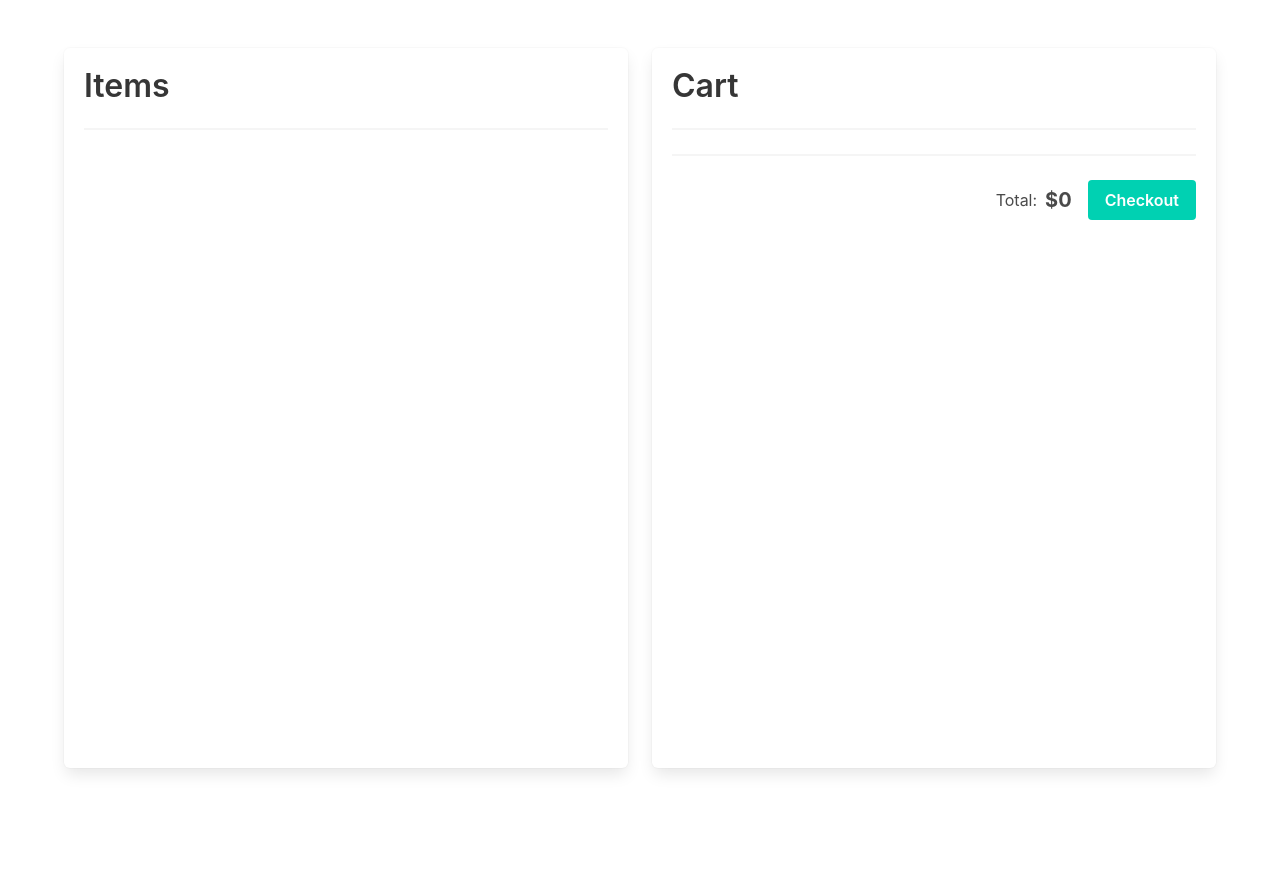
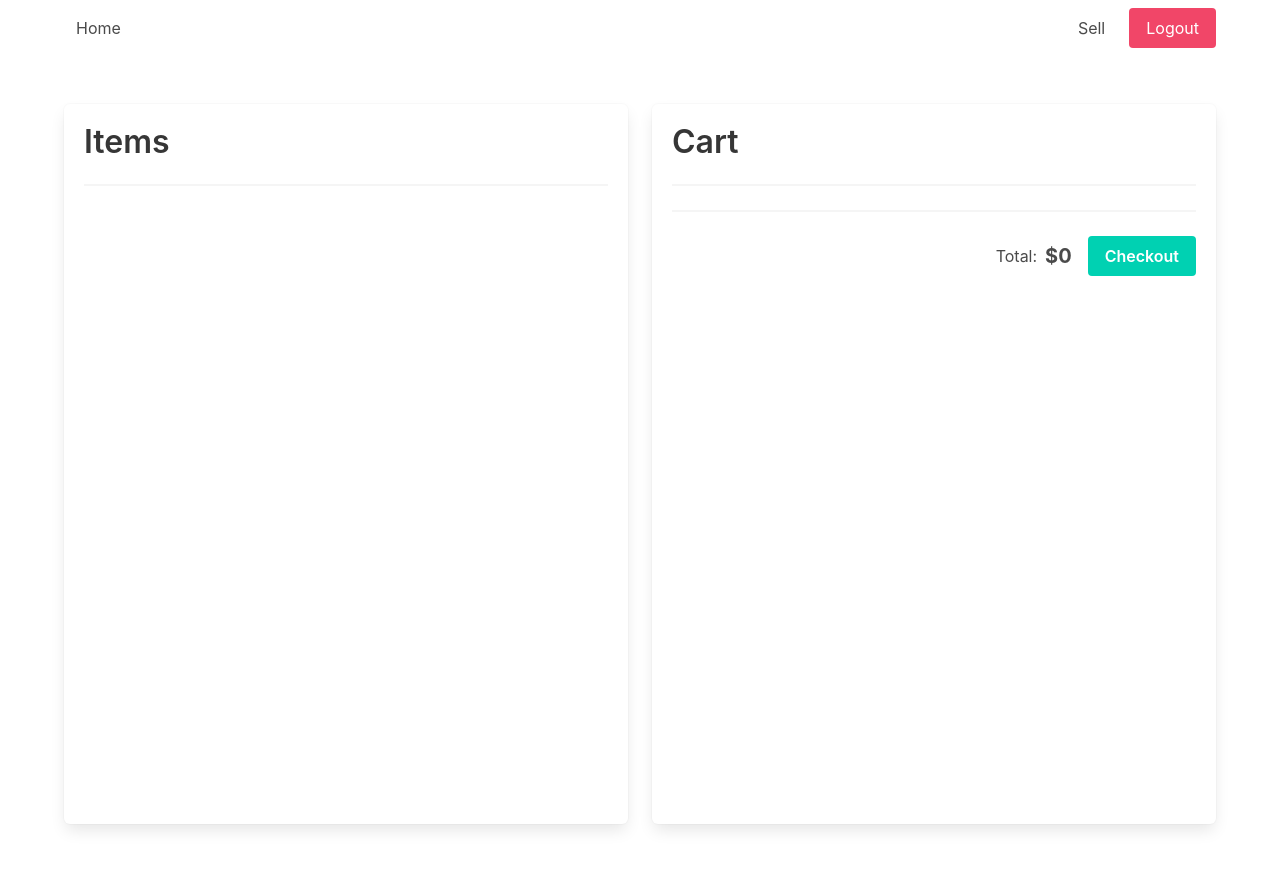
Before and after one commit to REMSS-Candy/candystreet, a Django app: template candyvan/inventory/templates/inventory/sell.html in a window 1280 px wide. Before the commit the page ends 774 px from the top, so only its background shows below. Run offline with Django 4.2, Linux system fonts and the light colour scheme; the template is opened without the code that fills it: values that come from a table or form of the project are taken from there, others are empty; tables that the repository leaves empty hold one stand-in row (values such as "Sample post").

Commit message:
Add navbar to sell page

```diff
--- a/candyvan/inventory/templates/inventory/sell.html
+++ b/candyvan/inventory/templates/inventory/sell.html
@@ -10,7 +10,31 @@
   <div id="item_data" hidden>
     {{ item_data }}
   </div>
-  <section class="hero is-fullheight">
+  <!-- Navbar -->
+  <div class="container">
+    <nav class="navbar">
+      <div class="navbar-menu">
+        <div class="navbar-start">
+          <a class="navbar-item" href="../">
+            Home
+          </a>
+        </div>
+        <div class="navbar-end">
+          <a class="navbar-item" href="../sell">
+            Sell
+          </a>
+          <div class="navbar-item">
+            <a class="button is-danger" href="../logout">
+              Logout
+            </a>
+          </div>
+        </div>
+      </div>
+    </nav>
+  </div>
+  <!-- End of Navbar -->
+  <!-- Main --->
+  <section class="hero is-fullheight-with-navbar">
     <div class="hero-body">
       <!-- Horizontal Row -->
       <div class="container">
@@ -24,11 +48,14 @@
               <div id="item_example" name="item_entry" class="box is-hidden">
                 <nav class="level">
                   <!-- Name -->
-                  <div class="level-left"><div class="level-item">
+                  <div class="level-left">
+                    <div class="level-item">
                       <p name="item_name">TestItem</p>
-                  </div></div>
+                    </div>
+                  </div>
                   <!-- Info -->
-                  <div class="level-right"><div class="level-item">
+                  <div class="level-right">
+                    <div class="level-item">
                       Available:
                       <p name="item_available" class="has-text-weight-bold ml-2 mr-2">7</p>
                       | Price:
@@ -37,7 +64,8 @@
                       <p name="item_quantity" class="ml-2 mr-2">1</p>
                       <div name="item_plus" class="button is-warning">+</div>
                       <div name="item_add" class="button is-primary ml-2">Add</div>
-                  </div></div>
+                    </div>
+                  </div>
                 </nav>
               </div>
               <!-- End of Item entry -->
@@ -53,18 +81,22 @@
               <div id="cart_example" name="cart_entry" class="box is-hidden">
                 <nav class="level">
                   <!-- Name -->
-                  <div class="level-left"><div class="level-item">
+                  <div class="level-left">
+                    <div class="level-item">
                       <p name="cart_name">TestItem</p>
-                  </div></div>
+                    </div>
+                  </div>
                   <!-- Info -->
-                  <div class="level-right"><div class="level-item">
+                  <div class="level-right">
+                    <div class="level-item">
                       Total:
                       <p name="cart_total" class="has-text-weight-bold ml-2 mr-4">$12.99</p>
                       <div name="cart_minus" class="button is-info">-</div>
                       <p name="cart_quantity" class="ml-2 mr-2">0</p>
                       <div name="cart_plus" class="button is-warning">+</div>
                       <div name="cart_remove" class="button is-danger ml-2">Remove</div>
-                  </div></div>
+                    </div>
+                  </div>
                 </nav>
               </div>
               <!-- End of Cart entry -->
@@ -72,11 +104,13 @@
               <!-- Cart Summary -->
               <nav class="level">
                 <div class="level-left"></div>
-                <div class="level-right"><div class="level-item">
+                <div class="level-right">
+                  <div class="level-item">
                     Total:
                     <p id="cart_total" class="subtitle has-text-weight-bold ml-2">$0</p>
                     <div id="cart_checkout" class="button is-primary has-text-weight-semibold ml-4">Checkout</div>
-                </div></div>
+                  </div>
+                </div>
               </nav>
               <!-- End of Cart Summary -->
             </div>
```
Lines whose indentation alone changed are shown as unchanged.
